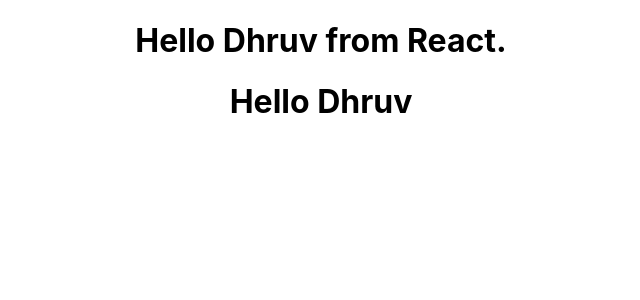
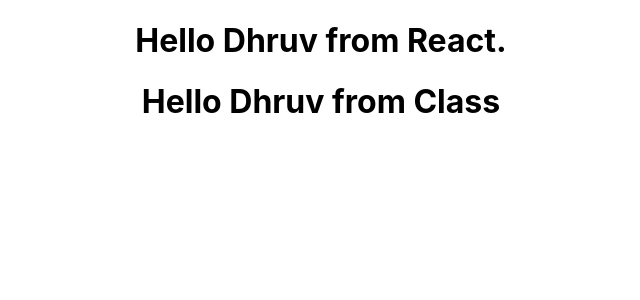
Before and after one commit to desaidhruv/React-Tutorial, a React (Create React App) app: page / in a window 1280 px wide. Shown: the top 300 px of the page, without its empty margins (319-959 px from the left). Built offline with nearby package versions, Linux system fonts and the light colour scheme.

Commit message:
React Updated

```diff
--- a/src/components/Welcome.js
+++ b/src/components/Welcome.js
@@ -2,7 +2,7 @@
 
 class Welcome extends Component {
     render() {
-        return <h1>Hello Dhruv</h1>
+        return <h1>Hello Dhruv from Class</h1>
     }
 }
 
```
